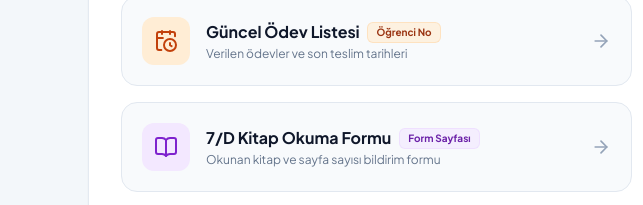
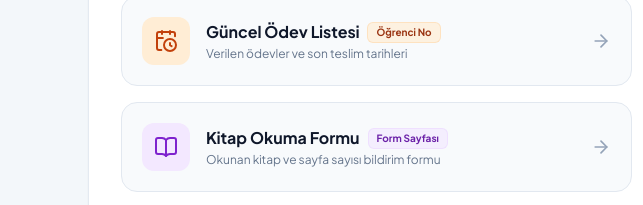
Before and after one commit to barisbozkurt17/matematiksokagi, a plain HTML site: page index.html in a window 1280 px wide. Shown: the part 2160-2365 px from the top of the page, 0-643 px from the left. Drawn offline with nearby package versions, Linux system fonts and the light colour scheme.

Commit message:
Remove '7/D' from book reading form title

```diff
--- a/index.html
+++ b/index.html
@@ -494,7 +494,7 @@
                             </div>
                             <div>
                                 <div class="flex items-center gap-2">
-                                    <h3 class="font-bold text-slate-900 group-hover:text-purple-700 transition-colors text-sm sm:text-base">7/D Kitap Okuma Formu</h3>
+                                    <h3 class="font-bold text-slate-900 group-hover:text-purple-700 transition-colors text-sm sm:text-base">Kitap Okuma Formu</h3>
                                     <span class="text-[10px] font-bold px-2 py-0.5 rounded-md bg-purple-100/70 text-purple-800 border border-purple-200/60">Form Sayfası</span>
                                 </div>
                                 <p class="text-xs text-slate-500 mt-0.5">Okunan kitap ve sayfa sayısı bildirim formu</p>
```
